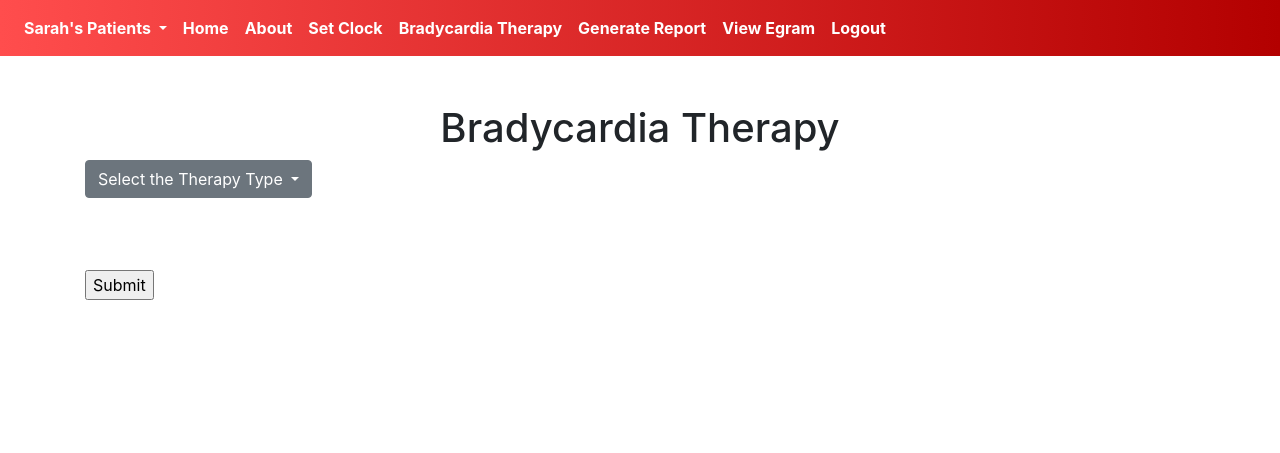
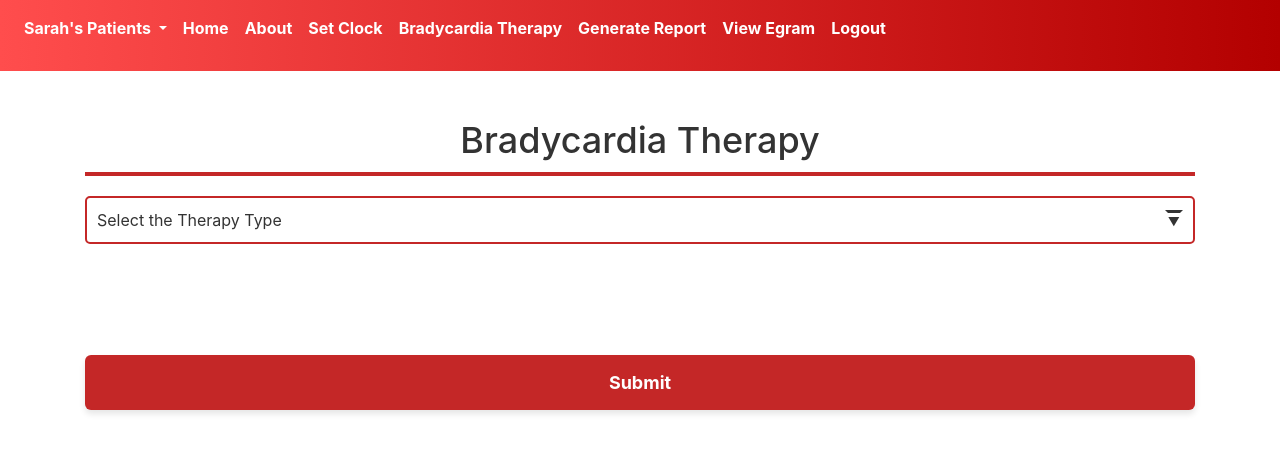
Before and after one commit to icaicarus/Pacemaker, a Flask app: page /bradycardia-therapy in a window 1280 px wide. Shown: the top 453 px of the page. Run offline with Flask 3, Linux system fonts and the light colour scheme; a user stored in the database is signed in; some libraries are stand-ins or nearby versions.

Commit message:
baracardiya page update

```diff
--- a/website/templates/bradycardia_therapy.html
+++ b/website/templates/bradycardia_therapy.html
@@ -4,6 +4,154 @@ block content %}
 <h1 align="center">Bradycardia Therapy</h1>
 <head>
   <title>Parameter Form</title>
+  <style>
+    .therapy-page {
+        font-family: Arial, sans-serif;
+        margin: 0 auto;
+        padding: 20px;
+        display: flex;
+        justify-content: space-between;
+        max-width: 1200px;
+    }
+
+    h1 {
+        font-size: 36px;
+        color: #333;
+        margin-bottom: 20px;
+        border-bottom: 4px solid #c42727;
+        padding-bottom: 10px;
+    }
+
+    .therapy-form {
+        background-color: #f9f9f9;
+        padding: 20px;
+        border-radius: 8px;
+        box-shadow: 0 2px 5px rgba(0, 0, 0, 0.1);
+        width: 60%;
+    }
+
+    .selected-patient {
+        width: 35%;
+        padding: 20px;
+        background-color: #eef2f5;
+        border-radius: 8px;
+        box-shadow: 0 2px 5px rgba(0, 0, 0, 0.1);
+        margin-left: 20px;
+        font-size: 16px;
+    }
+
+    .selected-patient h2 {
+        font-size: 24px;
+        color: #333;
+        margin-bottom: 15px;
+    }
+
+    label {
+        font-size: 16px;
+        display: block;
+        margin: 15px 0 5px;
+        color: #333;
+    }
+
+    select, input[type="number"] {
+        width: calc(100% - 20px);
+        padding: 10px;
+        margin-bottom: 15px;
+        border: 1px solid #ccc;
+        border-radius: 4px;
+    }
+
+    .dropdown {
+        position: relative;
+        text-align: left;
+        margin-bottom: 15px;
+    }
+
+    .dropdown button {
+        background-color: #fff;
+        border: 2px solid #c42727;
+        color: #333;
+        font-size: 16px;
+        padding: 10px;
+        width: 100%;
+        border-radius: 5px;
+        cursor: pointer;
+        text-align: left;
+        display: flex;
+        justify-content: space-between;
+        align-items: center;
+        transition: all 0.3s ease;
+    }
+
+    .dropdown button:hover {
+        background-color: #f5f5f5;
+    }
+
+    .dropdown button::after {
+        content: '▼';
+        margin-left: 10px;
+        font-size: 12px;
+    }
+
+    .dropdown-menu {
+        display: none;
+        position: absolute;
+        background-color: #fff;
+        border: 1px solid #ccc;
+        padding: 5px;
+        border-radius: 4px;
+        width: 100%;
+        max-height: 200px;
+        overflow-y: auto;
+        z-index: 100;
+    }
+
+    .dropdown-menu.show {
+        display: block;
+    }
+
+    .dropdown-item {
+        display: block;
+        padding: 8px;
+        cursor: pointer;
+        text-decoration: none;
+        color: #333;
+        font-size: 14px;
+        border-bottom: 1px solid #eee;
+    }
+
+    .dropdown-item:last-child {
+        border-bottom: none;
+    }
+
+    .dropdown-item:hover {
+        background-color: #f0f0f0;
+    }
+
+    .submit-button {
+        background-color: #c42727;
+        color: white;
+        border: none;
+        padding: 14px 0;
+        font-size: 18px;
+        font-weight: bold;
+        border-radius: 6px;
+        cursor: pointer;
+        width: 100%;
+        box-shadow: 0px 4px 6px rgba(0, 0, 0, 0.1);
+        transition: background-color 0.3s, transform 0.2s ease;
+    }
+
+    .submit-button:hover {
+        background-color: #a92222;
+        transform: translateY(-2px);
+    }
+
+    .submit-button:active {
+        background-color: #8f1d1d;
+        transform: translateY(0);
+    }
+</style>
 </head>
 <body>
   <form action="/bradycardia-therapy" method="POST">
@@ -319,7 +467,7 @@ block content %}
       </div>
     </div>
     <br></br>
-    <input type="submit" value="Submit" />
+    <input type="submit" value="Submit" class="submit-button" />
   </form>
 </body>
 
```
Also changed, not shown: website/templates/languages.html (deleted, +0 -23 lines), instance/database.db.
